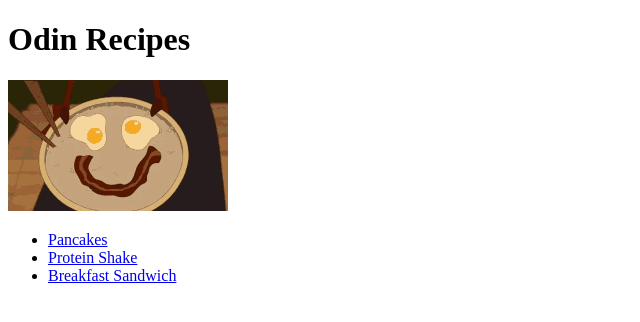
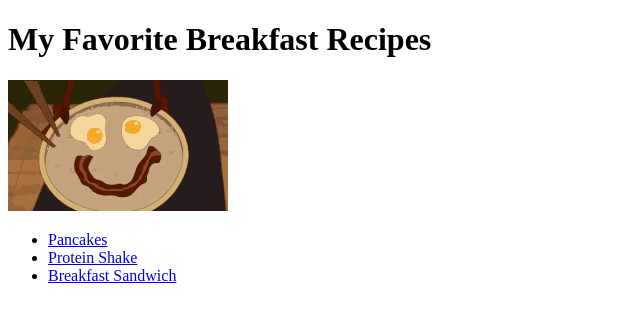
Before and after one commit to kord2000/odin-recipes, a plain HTML site: page index.html in a window 1280 px wide. Shown: the whole page, without its empty margins (0-640 px from the left). Drawn offline with Linux system fonts and the light colour scheme.

Commit message:
Changed heading

```diff
--- a/index.html
+++ b/index.html
@@ -7,7 +7,7 @@
     </head>
 
     <body>
-        <h1>Odin Recipes</h1>
+        <h1>My Favorite Breakfast Recipes</h1>
             <img src="images/breakfast-mulan.gif" alt="Mushu serving congee.">
             <ul>
                 <li><a href="recipes/pancakes.html">Pancakes</a></li>
```
